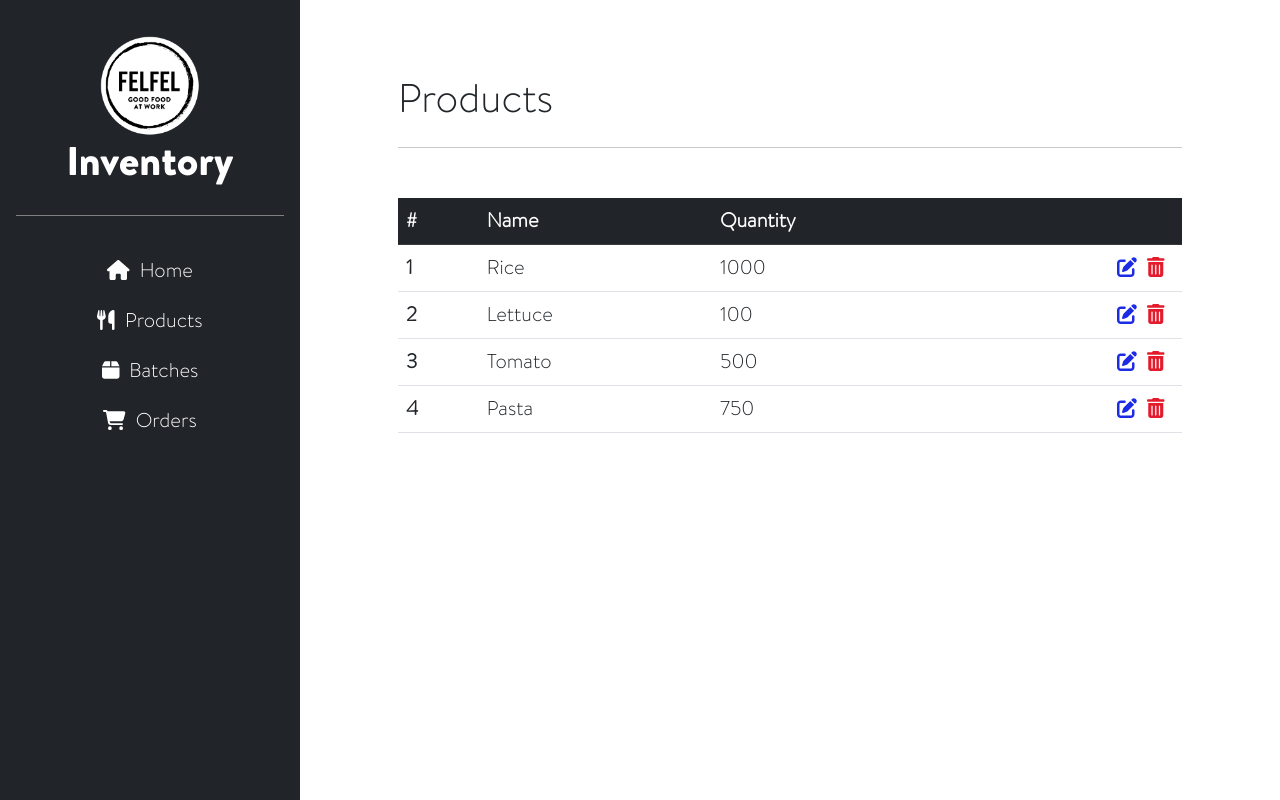
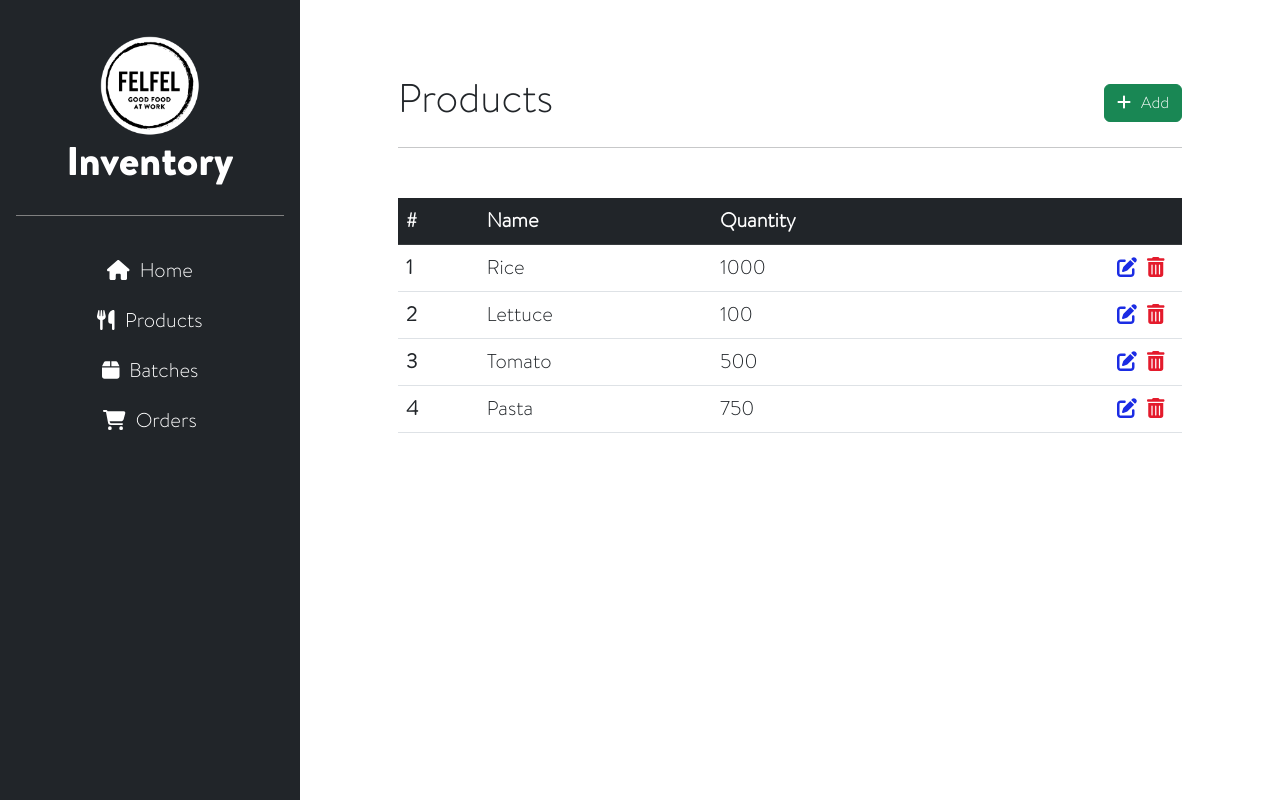
Before and after one commit to marioagostinho/Inventory, a React (Create React App) app in the folder client/: page /products in a window 1280 px wide. Built offline with nearby package versions, Linux system fonts and the light colour scheme.

Commit message:
Added: - Product Form
Modified:
- Removed title component ItemList
- Pages now have the title

```diff
--- a/client/src/components/ItemList/ItemList.tsx
+++ b/client/src/components/ItemList/ItemList.tsx
@@ -7,35 +7,21 @@ import { faPenToSquare, faPlus, faTrashCan } from '@fortawesome/free-solid-svg-i
 import './ItemList.css';
 
 interface ItemListProps {
-    Title: string,
-    AddLink: string,
     CanAction: Boolean,
     Header: String[],
     Items: any[]
 }
 
-export default function ItemList({Title, AddLink, CanAction, Header, Items}: ItemListProps) {
+export default function ItemList({CanAction, Header, Items}: ItemListProps) {
     return (
         <div>
-            <div className='table-header'>
-                <div className='table-header-left'>
-                    <h1>{Title}</h1>
-                </div>
-                <div className='table-header-right'>
-                    {
-                        AddLink !== '' &&
-                        <Button variant="success"><FontAwesomeIcon icon={faPlus} />Add</Button>
-                    }
-                </div>
-            </div>
-            <hr></hr>
             <table className="table">
                 <thead>
                     <tr className="table-dark">
                         <th scope="col">#</th>
                         {
-                            Header.map((header) => (
-                                <th scope='col'>{header}</th>
+                            Header.map((header, index) => (
+                                <th scope='col' key={index}>{header}</th>
                             ))
                         }
                         <th scope="col"></th>
@@ -50,7 +36,7 @@ export default function ItemList({Title, AddLink, CanAction, Header, Items}: Ite
                                     if (key === "id") {
                                         return <th scope="row" key={key}>{value as String}</th>;
                                     } else {
-                                        return <td key={key}>{value as String}</td>;
+                                        return <td scope="row" key={key}>{value as String}</td>;
                                     }
                                 })
                             }
--- a/client/src/components/SideBar/SideBar.tsx
+++ b/client/src/components/SideBar/SideBar.tsx
@@ -11,17 +11,18 @@ import "./SideBar.css"
 
 export default function SideBar() {
     const root = useLocation().pathname;
+    const imagePath = window.location.origin + '/felfel-logo.png';
 
     return (
         <div className="sidebar">
             <div className="sidebar-header">
-                <Image src='./felfel-logo.png' />
+                <Image src={imagePath} />
                 <h1>Inventory</h1>
             </div>
             <a href='/' className={root  === '/' ? 'selected' : ''}><FontAwesomeIcon icon={faHouse}></FontAwesomeIcon>Home</a>
-            <a href='/Products' className={root  === '/Products' ? 'selected' : ''}><FontAwesomeIcon icon={faUtensils}></FontAwesomeIcon>Products</a>
-            <a href='/Batches' className={root  === '/Batches' ? 'selected' : ''}><FontAwesomeIcon icon={faBox}></FontAwesomeIcon>Batches</a>
-            <a href='/Orders' className={root  === '/Orders' ? 'selected' : ''}><FontAwesomeIcon icon={faCartShopping}></FontAwesomeIcon>Orders</a>
+            <a href='/Products' className={root.includes('Product') ? 'selected' : ''}><FontAwesomeIcon icon={faUtensils}></FontAwesomeIcon>Products</a>
+            <a href='/Batches' className={root.includes('Batch')  ? 'selected' : ''}><FontAwesomeIcon icon={faBox}></FontAwesomeIcon>Batches</a>
+            <a href='/Orders' className={root.includes('Order')  ? 'selected' : ''}><FontAwesomeIcon icon={faCartShopping}></FontAwesomeIcon>Orders</a>
       </div>
     );
 }
--- a/client/src/pages/Batches/Batches.tsx
+++ b/client/src/pages/Batches/Batches.tsx
@@ -2,6 +2,9 @@ import React from 'react'
 
 import './Batches.css';
 import ItemList from '../../components/ItemList/ItemList';
+import { Button } from 'react-bootstrap';
+import { FontAwesomeIcon } from '@fortawesome/react-fontawesome';
+import { faPlus } from '@fortawesome/free-solid-svg-icons';
 
 export default function Batches() {
 
@@ -21,9 +24,20 @@ export default function Batches() {
 
     return (
         <div className='batches-content'>
+
+            <div className='content-header'>
+                <div className='header-left'>
+                    <h1>Batches</h1>
+                </div>
+                <div className='header-right'>
+                    <Button variant="success">
+                            <FontAwesomeIcon icon={faPlus} />Add
+                    </Button>
+                </div>
+            </div>
+            <hr />
+
             <ItemList
-                Title='Batches'
-                AddLink=''
                 CanAction={true}
                 Header={Header}
                 Items={Items}
--- a/client/src/pages/Orders/Orders.tsx
+++ b/client/src/pages/Orders/Orders.tsx
@@ -25,18 +25,29 @@ export default function Orders() {
 
     return (
         <div className='orders-content'>
+
+            <div className='content-header'>
+                <div className='header-left'>
+                    <h1>Orders</h1>
+                </div>
+            </div>
+            <hr />
+
             <ItemList
-                Title='Orders'
-                AddLink='Orders/Modify'
                 CanAction={false}
                 Header={Header}
                 Items={Items} />
 
             <div className='separation'></div>
 
+            <div className='content-header'>
+                <div className='header-left'>
+                    <h1>History</h1>
+                </div>
+            </div>
+            <hr />
+
             <ItemList
-                Title='History'
-                AddLink=''
                 CanAction={false}
                 Header={Header}
                 Items={ItemsHistory} />
--- a/client/src/pages/Products/Products.css
+++ b/client/src/pages/Products/Products.css
@@ -1,3 +1,7 @@
 .products-content {
     margin-top: 75px;
 }
+
+.form-button > button {
+    margin-right: 5px;
+}
--- a/client/src/pages/Products/Products.tsx
+++ b/client/src/pages/Products/Products.tsx
@@ -1,7 +1,10 @@
-import React from 'react'
+import React, { useState } from 'react'
 
 import './Products.css';
 import ItemList from '../../components/ItemList/ItemList';
+import { Button, Card, Collapse, Form } from 'react-bootstrap';
+import { FontAwesomeIcon } from '@fortawesome/react-fontawesome';
+import { faMinus, faPlus } from '@fortawesome/free-solid-svg-icons';
 
 export default function Products() {
 
@@ -17,11 +20,70 @@ export default function Products() {
         {'id': 4, 'name': 'Pasta', 'quantity': 750}
     ];
 
+    const [open, setOpen] = useState(false);
+
     return (
         <div className='products-content'>
+
+            <div className='content-header'>
+                <div className='header-left'>
+                    <h1>Products</h1>
+                </div>
+                <div className='header-right'>
+                    <Button variant="success"
+                        onClick={() => setOpen(!open)}
+                        aria-controls="collapse-product"
+                        aria-expanded={open}
+                    >
+                        {
+                            open === false &&
+                            <FontAwesomeIcon icon={faPlus} />
+                        }
+                        {
+                            open === true &&
+                            <FontAwesomeIcon icon={faMinus} />
+                        }
+                        Add
+                    </Button>
+                </div>
+            </div>
+            <hr />
+
+            <div className='product-item'>
+                <Collapse in={open}>
+                    <div id="collapse-product">
+                        <Form>
+                            <Card>
+                                <Card.Header>
+                                    New Product
+                                </Card.Header>
+                                <Card.Body>
+                                    <Form>
+                                        <Form.Group className="mb-3" controlId="formGridAddress1">
+                                            <Form.Label>Name</Form.Label>
+                                            <Form.Control placeholder="Ex: Rice" />
+                                        </Form.Group>
+
+                                        <div className='form-button'>
+                                            <Button variant="success" type="submit">
+                                                Add
+                                            </Button>
+                                            <Button variant="danger"
+                                                onClick={() => setOpen(!open)}
+                                                aria-controls="collapse-product"
+                                                aria-expanded={open}>
+                                                Cancel
+                                            </Button>
+                                        </div>
+                                    </Form>
+                                </Card.Body>
+                            </Card>
+                        </Form>
+                    </div>
+                </Collapse>
+            </div>
+
             <ItemList
-                Title='Products'
-                AddLink=''
                 CanAction={true}
                 Header={Header}
                 Items={Items}
--- a/client/src/styles/App.css
+++ b/client/src/styles/App.css
@@ -36,6 +36,21 @@ svg {
   text-align: left;
 }
 
+.content-header {
+  display: flex;
+  align-items: center;
+}
+
+.header-left {
+  flex: 1;
+  text-align: left;
+}
+
+.header-right {
+  flex: 1;
+  text-align: right;
+}
+
 
 @media only screen and (min-width: 1200px) {
   .app-centralized-content {
```
